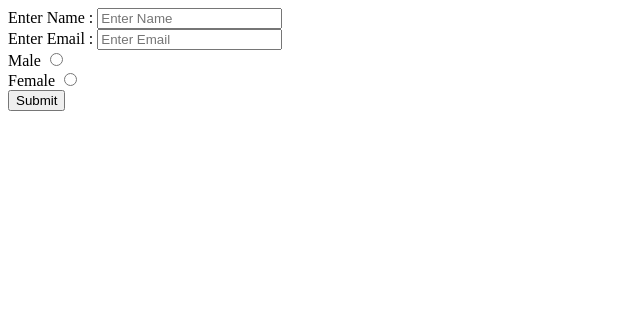
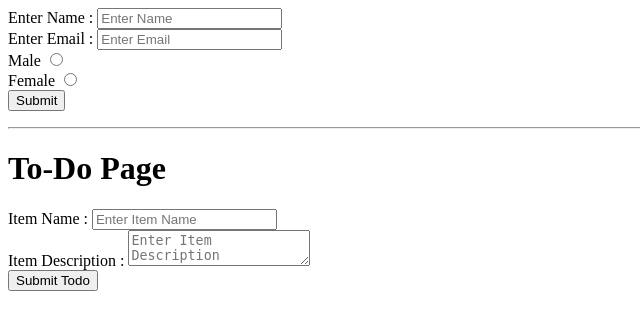
Before and after one commit to Jainsahab478/flask-project, a Flask app: page / in a window 1280 px wide. Shown: the top 330 px of the page, without its empty margins (0-640 px from the left). Run offline with Flask 3, Linux system fonts and the light colour scheme; parts of the project's set-up code (start-up, migrations or seed data) failed here and were passed over; some libraries are stand-ins or nearby versions.

Commit message:
Added To-Do frontend page

```diff
--- a/templates/index.html
+++ b/templates/index.html
@@ -5,26 +5,56 @@
     <link href="https://fonts.googleapis.com/css2?family=Momo+Signature&display=swap">
 </head>
 <body>
+
     <form action="/Submit" method="post">
         <div>
             <label for="name">Enter Name : </label>
             <input type="text" id="name" name="name" placeholder="Enter Name">
         </div>
+
         <div>
             <label for="email">Enter Email : </label>
             <input type="text" id="email" name="email" placeholder="Enter Email">
         </div>
+
         <div>
             <label for="male">Male </label>
             <input type="radio" name="gender" id="male" value="Male"><br>
+
             <label for="female">Female </label>
             <input type="radio" name="gender" id="female" value="Female"><br>
         </div>
+
         <div>
-            <button type="submit">Submit
+            <button type="submit">
+                Submit
             </button>
         </div>
     </form>
 
+    <hr>
+
+    <h1>To-Do Page</h1>
+
+    <form action="/submittodoitem" method="POST">
+
+        <div>
+            <label for="itemName">Item Name :</label>
+            <input type="text" id="itemName" name="itemName" placeholder="Enter Item Name">
+        </div>
+
+        <div>
+            <label for="itemDescription">Item Description :</label>
+            <textarea id="itemDescription" name="itemDescription" placeholder="Enter Item Description"></textarea>
+        </div>
+
+        <div>
+            <button type="submit">
+                Submit Todo
+            </button>
+        </div>
+
+    </form>
+
 </body>
 </html>
```
